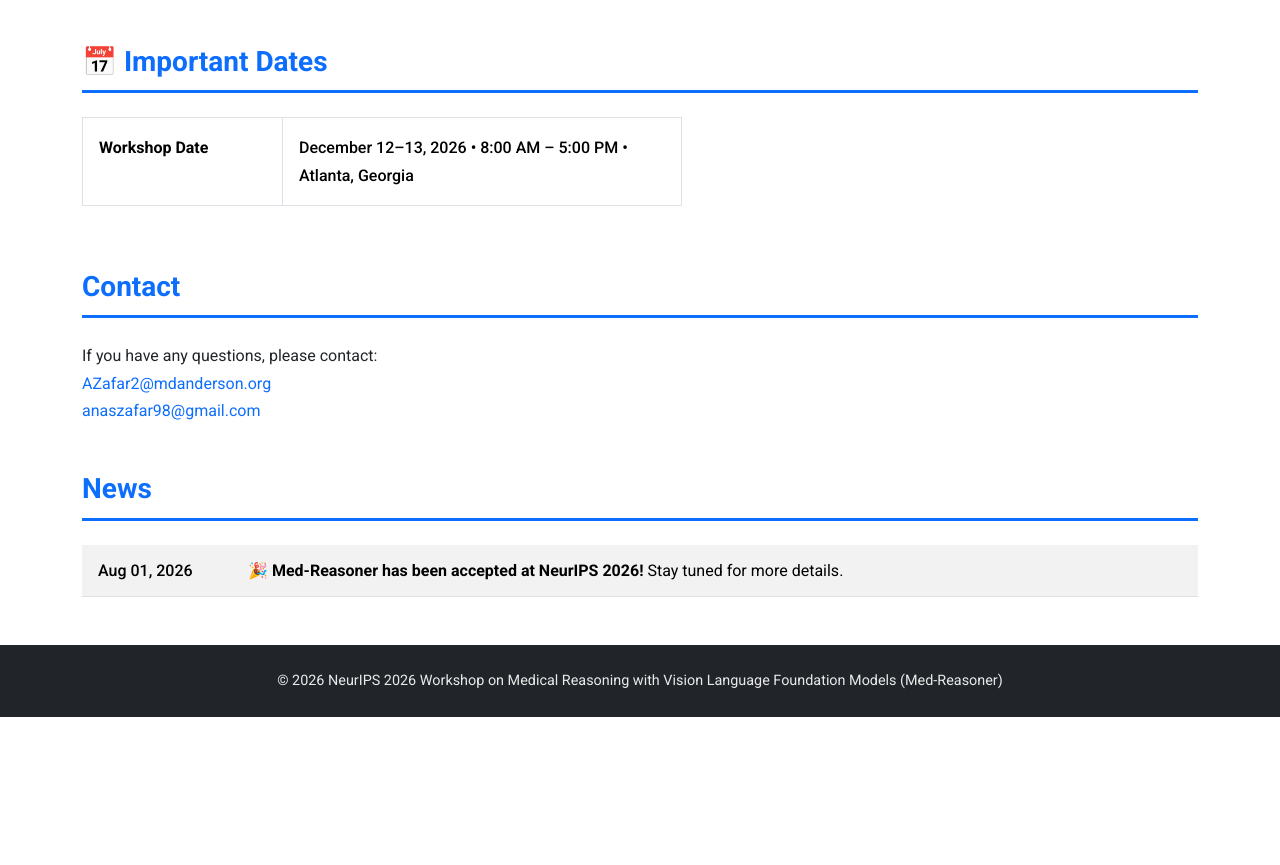
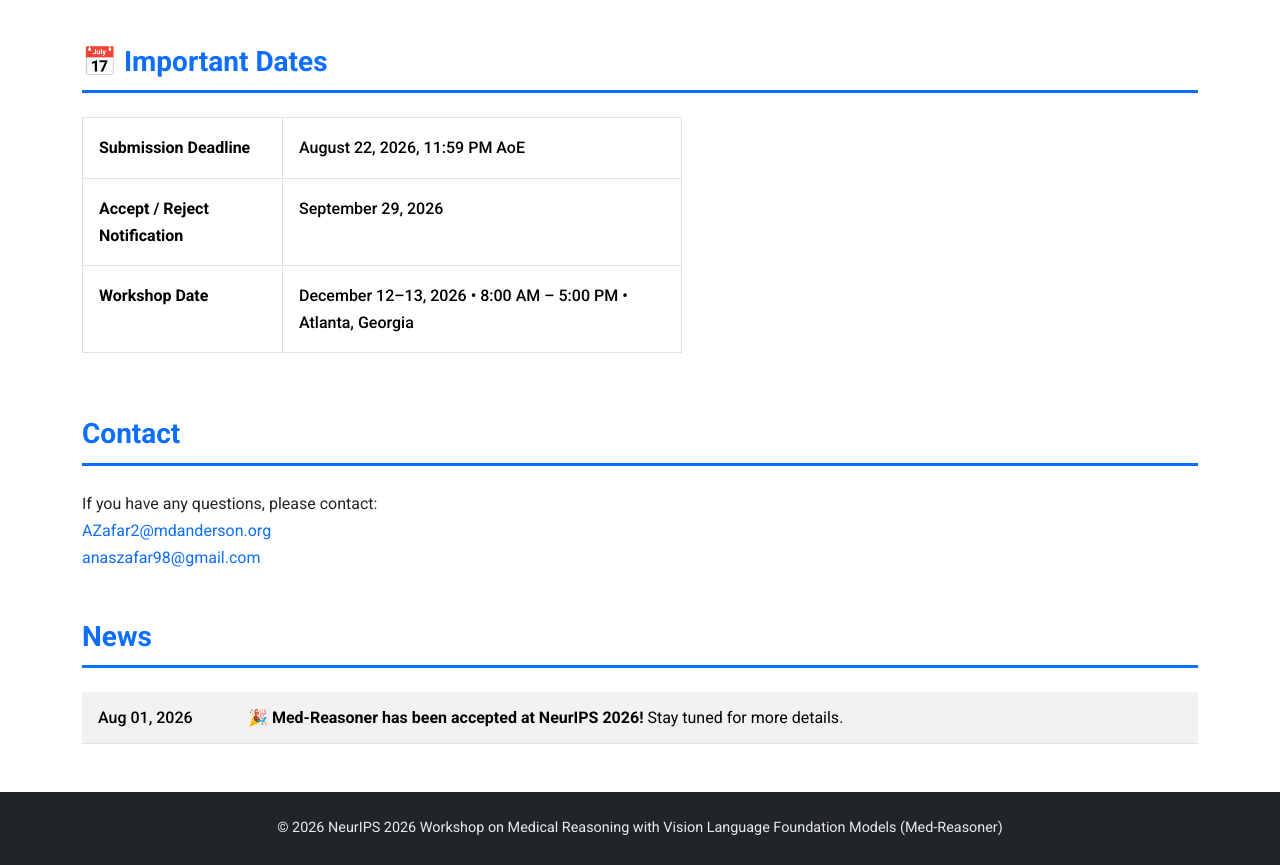
Before and after one commit to med-reasoner/neurips2026, a plain HTML site: page index.html in a window 1280 px wide. Shown: the part 3904-4769 px from the top of the page. Before the commit the page ends 4621 px from the top, so only its background shows below. Drawn offline with nearby package versions, Linux system fonts and the light colour scheme.

Commit message:
Add submission deadline and notification dates
Co-authored-by: Cursor <cursoragent@cursor.com>

```diff
--- a/index.html
+++ b/index.html
@@ -346,6 +346,14 @@
                 <table class="table table-bordered dates-table">
                     <tbody>
                         <tr>
+                            <td class="date-label"><strong>Submission Deadline</strong></td>
+                            <td class="date-value">August 22, 2026, 11:59 PM AoE</td>
+                        </tr>
+                        <tr>
+                            <td class="date-label"><strong>Accept / Reject Notification</strong></td>
+                            <td class="date-value">September 29, 2026</td>
+                        </tr>
+                        <tr>
                             <td class="date-label"><strong>Workshop Date</strong></td>
                             <td class="date-value">December 12&ndash;13, 2026 &bull; 8:00 AM &ndash; 5:00 PM &bull; Atlanta, Georgia</td>
                         </tr>
```
